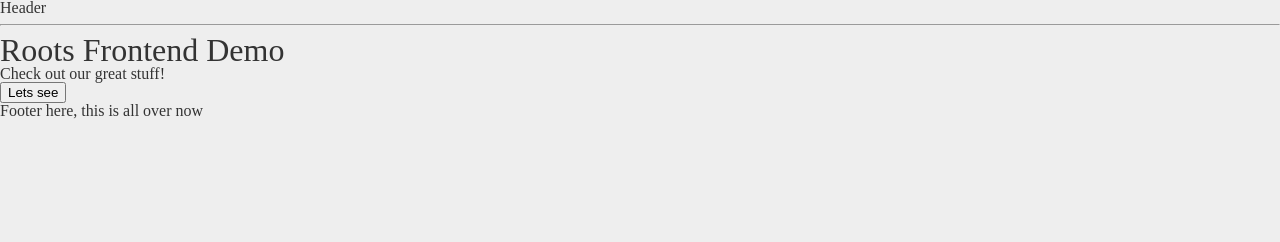
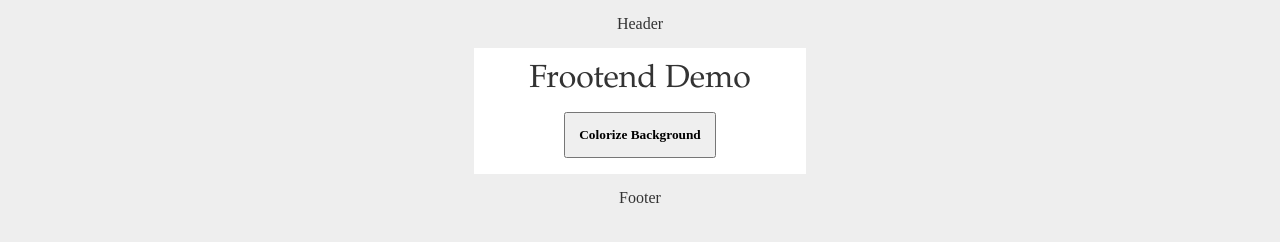
Before and after one commit to niorad/frootchain, a plain HTML site: page dist/index.html in a window 1280 px wide. Drawn offline with Linux system fonts and the light colour scheme.

Commit message:
More examples SCSS/SASS/JS

```diff
--- a/dist/index.html
+++ b/dist/index.html
@@ -6,15 +6,13 @@
 <body>
 <header>
 <h3>Header</h3>
-<hr>
 </header>
-<section>
-<h1>Roots Frontend Demo</h1>
-<h2>Check out our great stuff!</h2>
-<button>Lets see</button>
+<section id="main">
+<h1>Frootend Demo</h1>
+<button>Colorize Background</button>
 </section>
 <footer>
-<small>Footer here, this is all over now</small>
+<small>Footer</small>
 </footer>
 <script src="js/app.js"></script>
 </body>
--- /dev/null
+++ b/src/css/_buttons.sass
@@ -0,0 +1,6 @@
+// Example for SASS-Syntax
+button
+  padding: 13px
+  font:
+    family: serif
+    weight: bold
--- a/src/css/app.scss
+++ b/src/css/app.scss
@@ -1,13 +1,37 @@
 @import "reset";
+@import "buttons";
+
+html, body {
+  font-size: 16px;
+}
 
 body {
   background: #eee;
   color: #333;
   margin: 0;
   padding: 0;
+}
 
-  h1 {
-    font-size: 2rem;
-  }
+header, footer {
+  text-align: center;
+  margin: 1rem;
 
 }
+
+h1 {
+  font: {
+    weight: normal;
+    family: garamond;
+    size: 2rem;
+  }
+  margin-bottom: 1rem;
+}
+
+#main {
+  max-width: 300px;
+  margin: 1rem auto;
+  padding: 1rem;
+  background: white;
+  text-align: center;
+
+}
--- a/src/js/modules/colorizer.js
+++ b/src/js/modules/colorizer.js
@@ -1,7 +1,10 @@
+/**
+ * Colorizes the background. This is an example-module.
+ */
 app.colorizer = (function() {
 
   var init = function() {
-    $('button').click(() => {
+    $('button').click(function() {
       colorizeBackground();
     });
   };
--- a/src/js/modules/utilities.js
+++ b/src/js/modules/utilities.js
@@ -1,6 +1,6 @@
 app.utilities = (function() {
 
-  var elementExists = (selector) => {
+  var elementExists = function(selector) {
     if( $(selector).length > 0) {
       return true;
     };
```
Also changed, not shown: src/templates/index.html (+3 -4 lines), src/templates/partials/footer.html (+1 -1 lines), src/templates/partials/header.html (+1 -1 lines), dist/css/app.css, dist/js/app.js.
